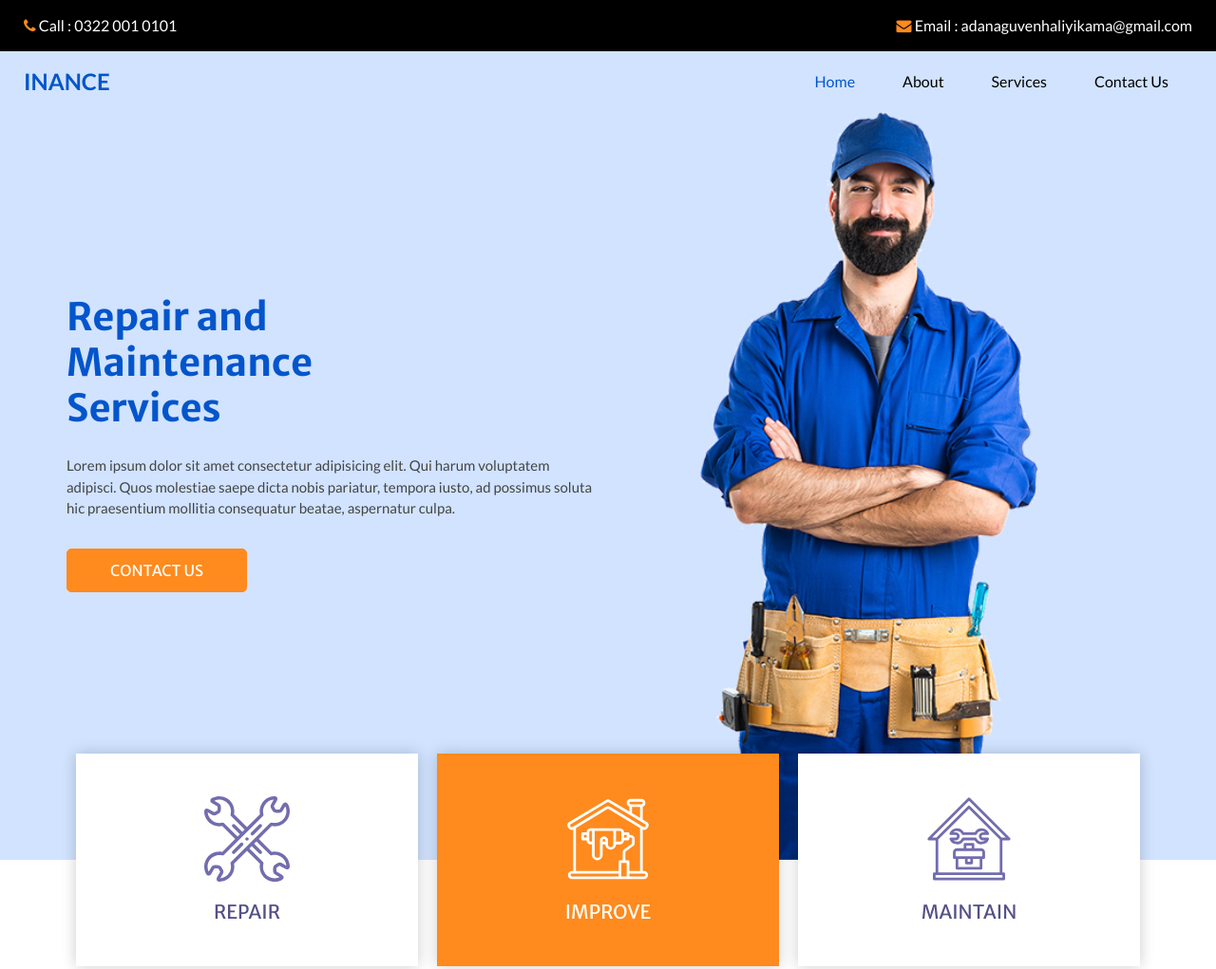
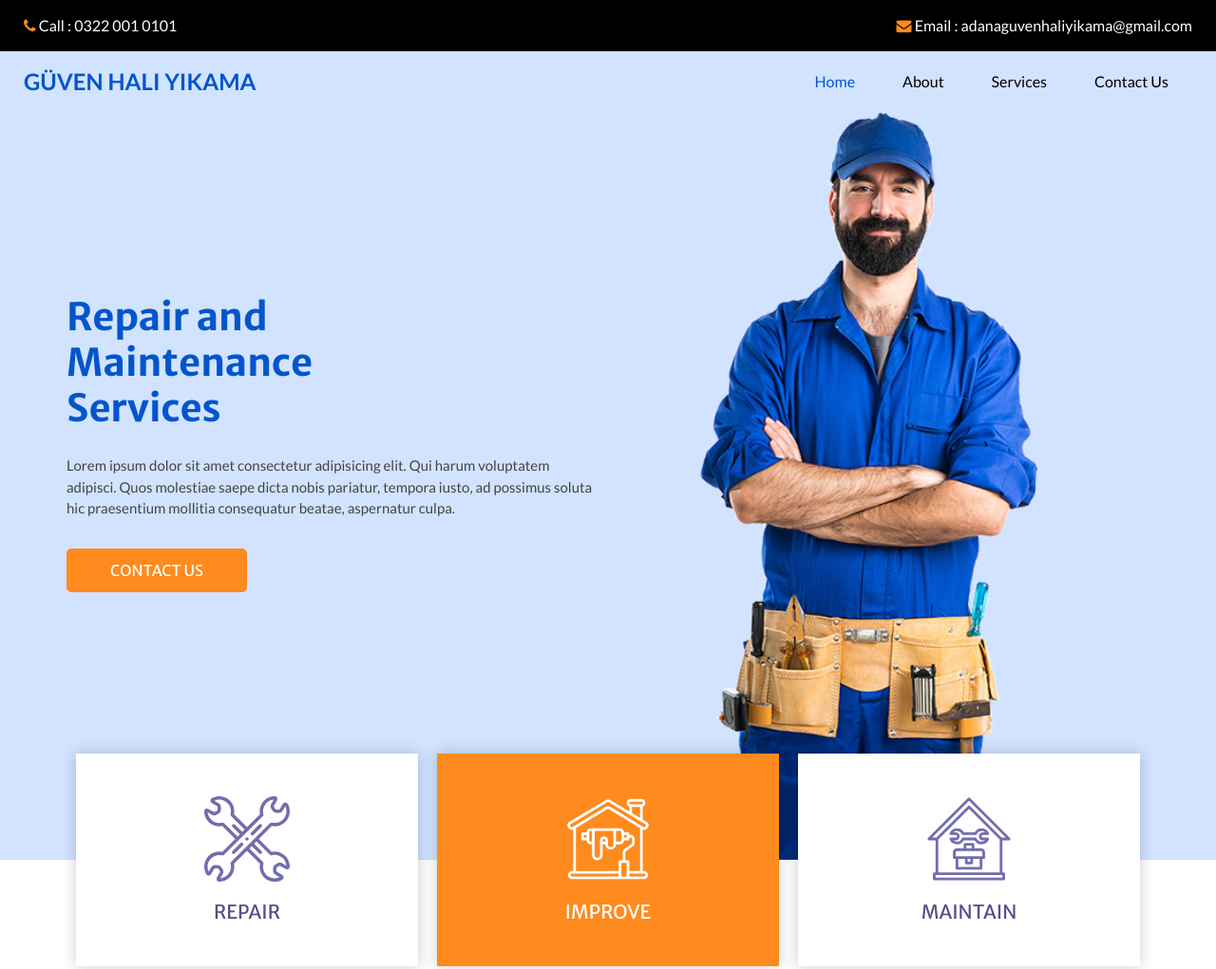
Before and after one commit to batinguven/adanaguvenhaliyikama, a plain HTML site: page index.html in a window 1280 px wide. Shown: the top 1021 px of the page at 95% size. Drawn offline with nearby package versions, Linux system fonts and the light colour scheme; some packages are replaced by stand-ins of ours.

Commit message:
Update index.html

```diff
--- a/index.html
+++ b/index.html
@@ -55,7 +55,7 @@
           <nav class="navbar navbar-expand-lg custom_nav-container ">
             <a class="navbar-brand" href="index.html">
               <span>
-                Inance
+                Güven Halı Yıkama
               </span>
             </a>
 
```
